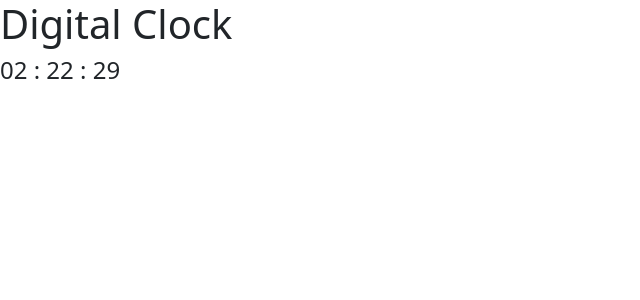
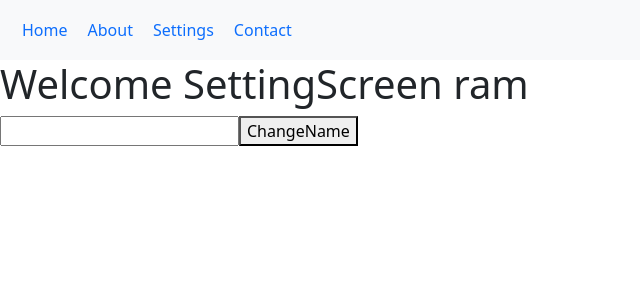
Before and after one commit to Mounika230402/React_App, a React (Create React App) app: page /setting in a window 1280 px wide. Shown: the top 300 px of the page, without its empty margins (0-640 px from the left). Built offline with nearby package versions, Linux system fonts and the light colour scheme.

Commit message:
usecontext

```diff
--- a/src/App.js
+++ b/src/App.js
@@ -7,18 +7,18 @@
 import DigitalClock from "./components/Digital_Clock/digital_clock";
 // import RecipeList from "./components/Recipe_Table/RecipeListing";
 import "./index.css";
-// import Stack from './stack/stack';
+import Stack from './stack/stack';
 import 'bootstrap/dist/css/bootstrap.min.css';
 function App(){
   return (
     <div>
-     {/* <Stack/> */}
+     <Stack/>
      {/* <ShapeExample/> */}
     {/* <DemoCarousel width={"40%"}/> */}
     {/* <FormExample /> */}
     {/* <UseEffectTable /> */}
     {/* <RecipeList/> */}
-    <DigitalClock />
+    {/* <DigitalClock /> */}
     </div>
   )
 }
--- a/src/screens/home-screen.js
+++ b/src/screens/home-screen.js
@@ -1,10 +1,13 @@
-import React from "react";
+import React, { useContext } from "react";
 import Navbar from "../components/navbar/nav";
+import { Profile } from "../stack/stack";
 function HomeScreen(){
+    const sharedData=useContext(Profile)
+    console.log(sharedData)
     return(
         <div>
             <Navbar />
-            <h1>Welcome HomeScreen</h1>
+            <h1>Welcome HomeScreen {sharedData.ProfileInfo.name}</h1>
         </div>
     )
 }
--- a/src/screens/setting-screen.js
+++ b/src/screens/setting-screen.js
@@ -1,11 +1,23 @@
-import React from "react";
+import React, { useState } from "react";
 import Navbar from "../components/navbar/nav";
-
+import { useContext } from "react";
+import { Profile } from "../stack/stack";
 function SettingScreen(){
+    const sharedData=useContext(Profile)
+    const [username,setusername]=useState("")
+    const form=(event)=>{
+        const name=event.target.value
+        setusername(name)
+    }
+    const changeName=()=>{
+        sharedData.changeName(username)
+    }
     return(
         <div>
             <Navbar />
-            <h1>Welcome SettingScreen</h1>
+            <h1>Welcome SettingScreen {sharedData.ProfileInfo.name}</h1>
+            <input type="text" value={username} onChange={form}></input>
+            <button onClick={changeName}>ChangeName</button>
         </div>
 
     )
--- a/src/stack/stack.js
+++ b/src/stack/stack.js
@@ -1,4 +1,4 @@
-import React from "react";
+import React, { createContext, useState } from "react";
 import { BrowserRouter, Route, Routes } from "react-router-dom";
 import HomeScreen from "../screens/home-screen";
 import AboutScreen from "../screens/about-screen";
@@ -7,8 +7,21 @@ import SettingScreen from "../screens/setting-screen";
 import InvalidScreen from "../screens/Invalid-screen";
 import Doctors from "../screens/doctor-screen";
 import Engineers from "../screens/engineer-screen";
+
+export const Profile=createContext();
 function Stack(){
+    const [ProfileInfo,setprofileInfo]=useState({
+        name:"ram",
+        salary:2000,
+    })
+    const changeName=(username)=>{
+        setprofileInfo({...ProfileInfo,name:username,})
+    }
     return(
+        <Profile.Provider value={{
+            ProfileInfo,
+            changeName
+        }}>
         <BrowserRouter>
         <Routes>
             <Route path="/" element={<HomeScreen />} />
@@ -22,6 +35,7 @@ function Stack(){
         </Routes>
 
         </BrowserRouter>
+        </Profile.Provider>
     );
 
 }
```
